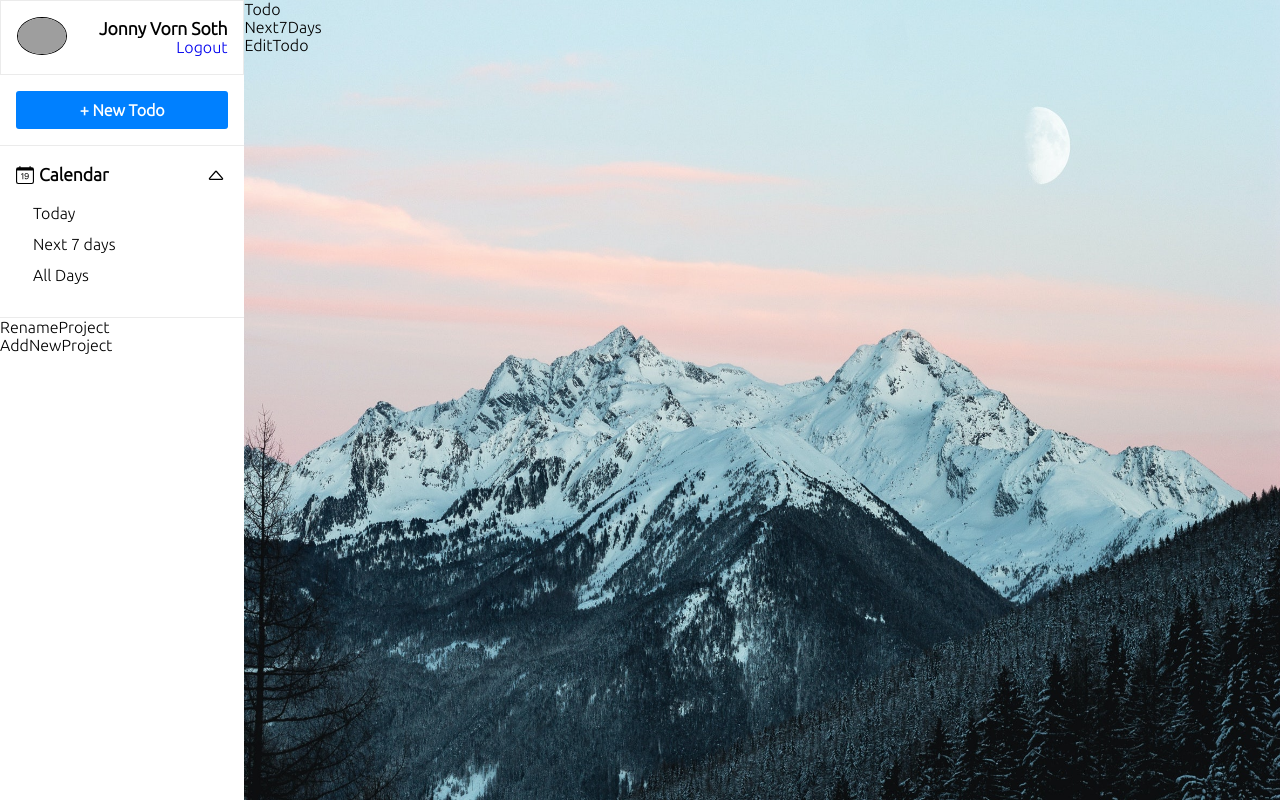
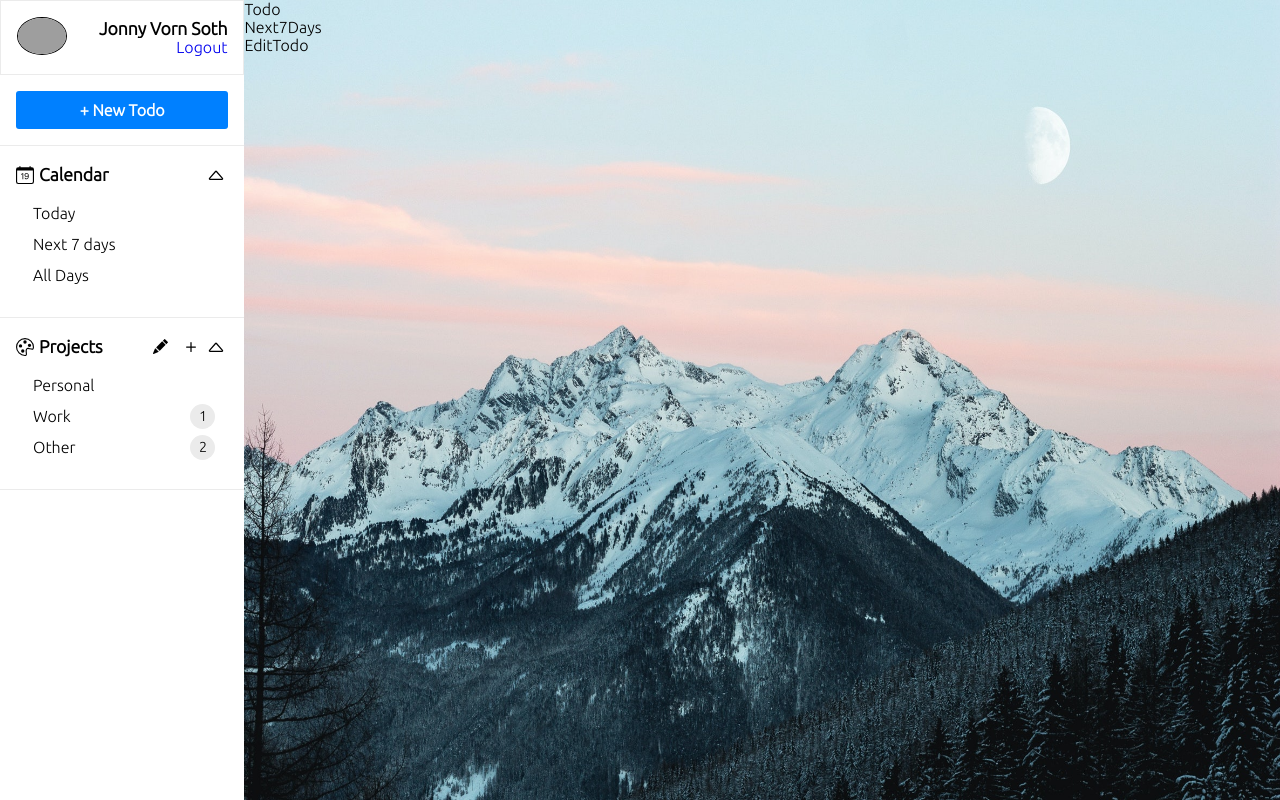
Before and after one commit to janysoth/ReactProjects, a React (Create React App) app in the folder todo-app-v2/: page / in a window 1280 px wide. Built offline with nearby package versions, Linux system fonts and the light colour scheme; grey boxes are pictures that could not be loaded.

Commit message:
Create Projects and Project component to display for the sidebar.

```diff
--- a/todo-app-v2/src/App.css
+++ b/todo-app-v2/src/App.css
@@ -248,3 +248,112 @@
   font-size: 1rem;
   cursor: pointer;
 }
+
+/* Projects */
+.Projects {
+  padding: 1rem;
+  border-bottom: 1px solid #ebebeb;
+}
+
+.Projects .header {
+  display: flex;
+  align-items: center;
+}
+
+.Projects .header .title {
+  display: flex;
+  align-items: center;
+  flex: 1;
+}
+
+.Projects .header .title p {
+  margin-left: 5px;
+  font-size: 1.1rem;
+  font-weight: bold;
+}
+
+.Projects .header .btns {
+  display: flex;
+  align-items: center;
+}
+
+.Projects .header .btns span.edit {
+  margin-right: 5px;
+}
+
+.Projects .header .btns span {
+  border-radius: 50%;
+  cursor: pointer;
+  width: 25px;
+  height: 25px;
+  display: flex;
+  align-items: center;
+  justify-content: center;
+}
+
+.Projects .header .btns span:hover {
+  background-color: #ebebeb;
+  transition: all 300ms ease-in-out;
+}
+
+.Projects .items {
+  padding: 0.5rem;
+}
+
+/* Project */
+.Project {
+  position: relative;
+  display: flex;
+  align-items: center;
+  padding: 0.25rem;
+  margin: 5px;
+  font-size: 1rem;
+}
+
+.Project .name {
+  cursor: pointer;
+  word-break: break-all;
+}
+
+.Project .btns {
+  display: flex;
+  align-items: center;
+}
+
+.Project .btns .total-todos {
+  position: absolute;
+  right: 0;
+  background: #ebebeb;
+  width: 25px;
+  height: 25px;
+  font-size: 0.9rem;
+  display: flex;
+  align-items: center;
+  justify-content: center;
+  border-radius: 50%;
+}
+
+.Project .btns .edit-delete {
+  position: absolute;
+  right: 0;
+  display: flex;
+}
+
+.Project .btns .edit-delete span {
+  border-radius: 50%;
+  cursor: pointer;
+  width: 25px;
+  height: 25px;
+  display: flex;
+  align-items: center;
+  justify-content: center;
+  transition: background 300ms ease-in-out;
+}
+
+.Project .btns .edit-delete span.edit:hover {
+  background: #acffac;
+}
+
+.Project .btns .edit-delete span.delete:hover {
+  background: #ffacac;
+}
--- a/todo-app-v2/src/components/AddNewProject.js
+++ b/todo-app-v2/src/components/AddNewProject.js
@@ -1,11 +1,17 @@
 import React from 'react';
+import { Plus } from 'react-bootstrap-icons';
 
-const AddNewProject = () => {
+function AddNewProject() {
+
   return (
     <div className='AddNewProject'>
-      AddNewProject
+      <div className="add-button">
+        <span>
+          <Plus size="20" />
+        </span>
+      </div>
     </div>
   );
-};
+}
 
 export default AddNewProject;
--- a/todo-app-v2/src/components/Project.js
+++ b/todo-app-v2/src/components/Project.js
@@ -1,10 +1,35 @@
 import React from 'react';
-import RenameProject from './RenameProject';
+import { Pencil, XCircle } from 'react-bootstrap-icons';
+// import RenameProject from './RenameProject'
 
-const Project = () => {
+const Project = ({ project, edit }) => {
   return (
     <div className='Project'>
-      <RenameProject />
+      <div className="name">
+        {project.name}
+      </div>
+
+      <div className="btns">
+        {
+          edit ?
+            <div className="edit-delete">
+              <span className="edit">
+                <Pencil size="13" />
+              </span>
+
+              <span className="delete">
+                <XCircle size="13" />
+              </span>
+            </div>
+            :
+            project.numOfTodos === 0 ?
+              ""
+              :
+              <div className="total-todos">
+                {project.numOfTodos}
+              </div>
+        }
+      </div>
     </div>
   );
 };
--- a/todo-app-v2/src/components/Projects.js
+++ b/todo-app-v2/src/components/Projects.js
@@ -1,12 +1,56 @@
-import React from 'react';
+import React, { useState } from 'react';
+import { CaretUp, Palette, PencilFill } from 'react-bootstrap-icons';
 import AddNewProject from './AddNewProject';
 import Project from './Project';
 
 const Projects = () => {
+  const [showMenu, setShowMenu] = useState(true);
+  const [edit, setEdit] = useState(false);
+  const pencilColor = edit ? "#1EC94C" : "#000000";
+
+  const projects = [
+    { id: 1, name: "Personal", numOfTodos: 0 },
+    { id: 2, name: "Work", numOfTodos: 1 },
+    { id: 3, name: "Other", numOfTodos: 2 },
+  ];
   return (
     <div className='Projects'>
-      <Project />
-      <AddNewProject />
+      <div className="header">
+        <div className="title">
+          <Palette size="18" />
+          <p>Projects</p>
+        </div>
+
+        <div className="btns">
+          {
+            showMenu && projects.length > 0 && (
+              <span
+                className="edit"
+                onClick={() => setEdit(edit => !edit)}
+              >
+                <PencilFill size="15" color={pencilColor} />
+              </span>
+            )
+          }
+
+          <AddNewProject />
+          <span className="arrow">
+            <CaretUp size="20" />
+          </span>
+        </div>
+      </div>
+
+      <div className="items">
+        {
+          projects.map(project =>
+            <Project
+              project={project}
+              key={project.id}
+              edit={edit}
+            />
+          )
+        }
+      </div>
     </div>
   );
 };
```
